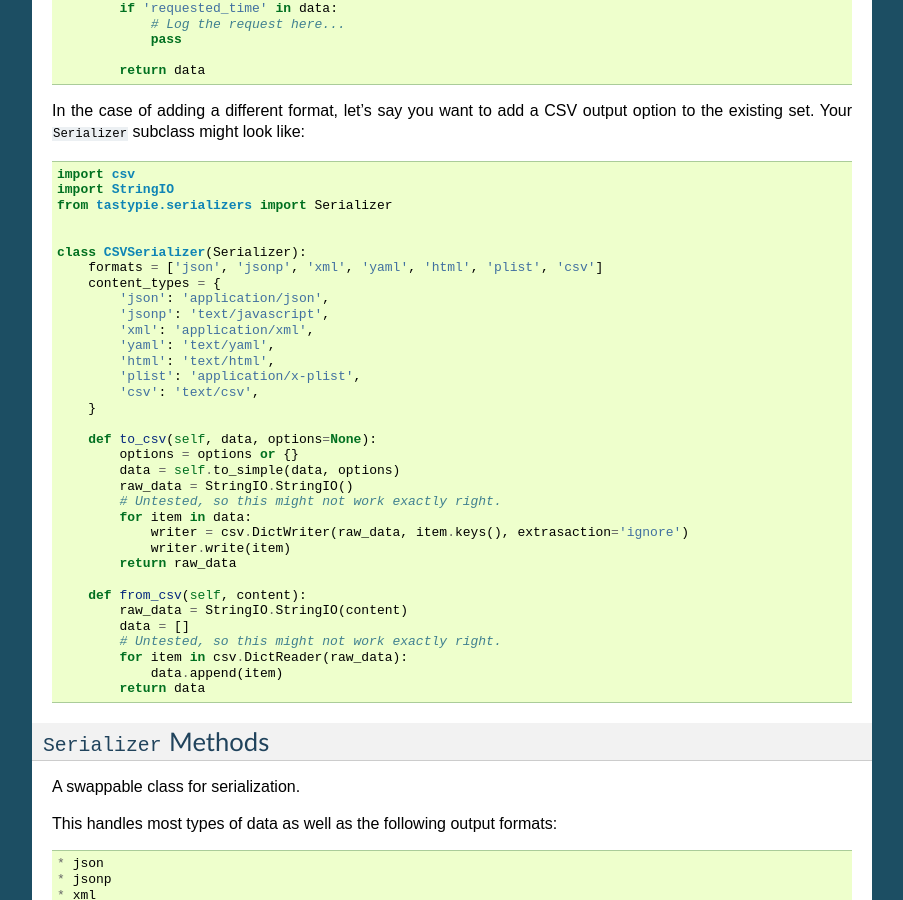
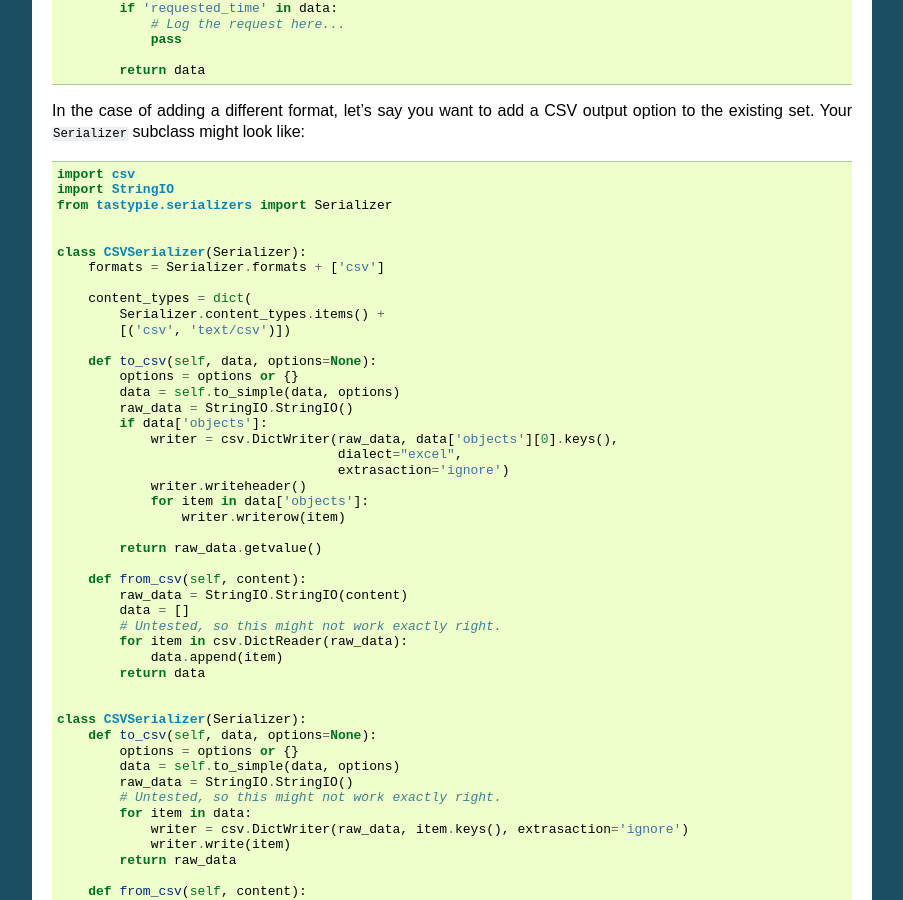
Before and after one commit to django-tastypie/django-tastypie, a Sphinx documentation site: the page built from docs/serialization.rst, in a window 1280 px wide and 900 px high, scrolled down 1453 px. Shown: the whole window, without its empty margins (198-1101 px from the left). Built offline with Sphinx 7.4.7, drawn with Linux system fonts in a browser that asks for light colours.

Commit message:
Fixed CSVSerializer example's `to_csv` method to actually work.
Also demonstrate better subclassing of parent Serializer, so the subclass doesn't need to know which formats are already implemented on the parent class.

```diff
--- a/docs/serialization.rst
+++ b/docs/serialization.rst
@@ -102,17 +102,36 @@ like::
 
 
     class CSVSerializer(Serializer):
-        formats = ['json', 'jsonp', 'xml', 'yaml', 'html', 'plist', 'csv']
-        content_types = {
-            'json': 'application/json',
-            'jsonp': 'text/javascript',
-            'xml': 'application/xml',
-            'yaml': 'text/yaml',
-            'html': 'text/html',
-            'plist': 'application/x-plist',
-            'csv': 'text/csv',
-        }
+        formats = Serializer.formats + ['csv']
 
+        content_types = dict(
+            Serializer.content_types.items() +
+            [('csv', 'text/csv')])
+
+        def to_csv(self, data, options=None):
+            options = options or {}
+            data = self.to_simple(data, options)
+            raw_data = StringIO.StringIO()
+            if data['objects']:
+                writer = csv.DictWriter(raw_data, data['objects'][0].keys(),
+                                        dialect="excel",
+                                        extrasaction='ignore')
+                writer.writeheader()
+                for item in data['objects']:
+                    writer.writerow(item)
+
+            return raw_data.getvalue()
+
+        def from_csv(self, content):
+            raw_data = StringIO.StringIO(content)
+            data = []
+            # Untested, so this might not work exactly right.
+            for item in csv.DictReader(raw_data):
+                data.append(item)
+            return data
+
+
+    class CSVSerializer(Serializer):
         def to_csv(self, data, options=None):
             options = options or {}
             data = self.to_simple(data, options)
```
